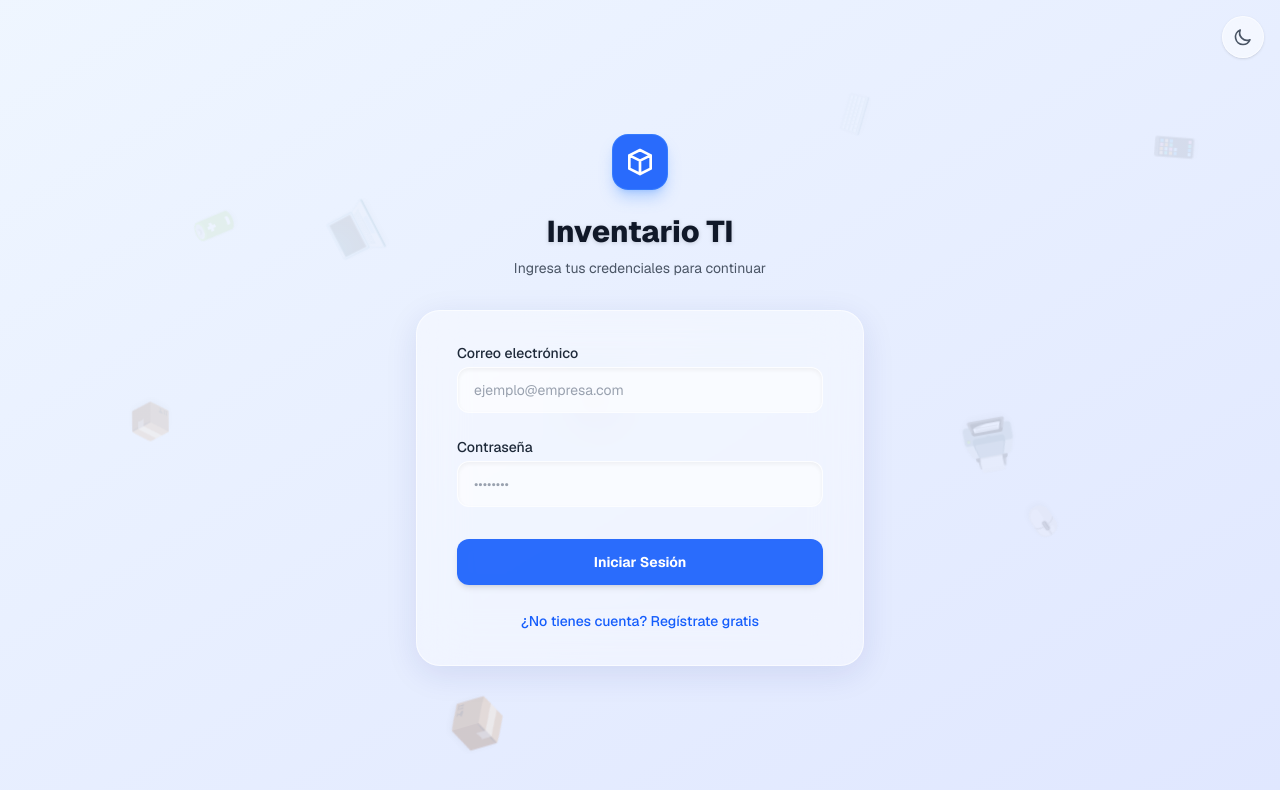
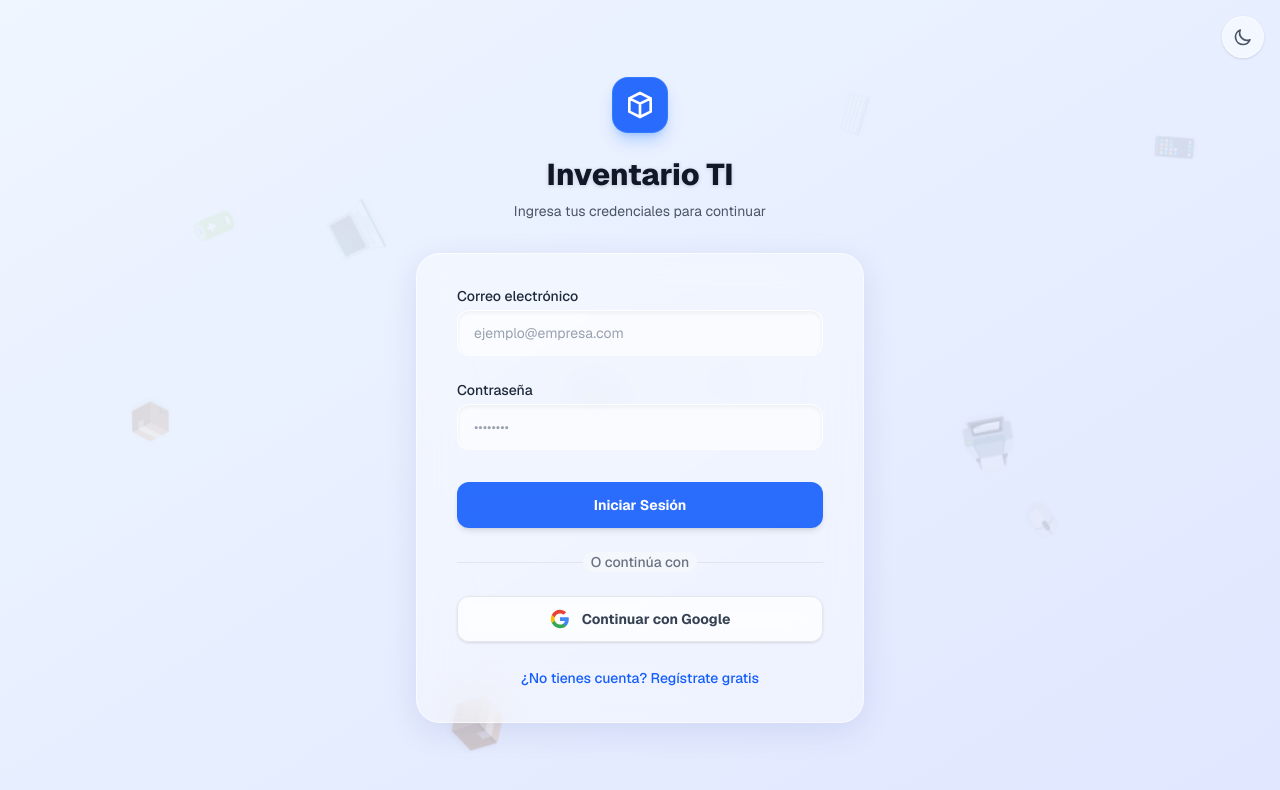
Before and after one commit to ronmardi/inventario, a Next.js app: page /login in a window 1280 px wide. Shown: the top 790 px of the page. Built offline with nearby package versions, Linux system fonts and the light colour scheme; no server answers.

Commit message:
new login

```diff
--- a/app/login/page.tsx
+++ b/app/login/page.tsx
@@ -37,17 +37,39 @@ export default function LoginPage() {
 
   const [email, setEmail] = useState("");
   const [password, setPassword] = useState("");
-  // Nuevo estado para el nombre de la empresa
+  // Estado para el nombre de la empresa
   const [companyName, setCompanyName] = useState("");
 
   const [error, setError] = useState<string | null>(null);
   const [isLoading, setIsLoading] = useState(false);
+  const [isGoogleLoading, setIsGoogleLoading] = useState(false);
 
   const [isSignUp, setIsSignUp] = useState(false);
 
   useEffect(() => {
     setMounted(true);
   }, []);
+
+  const handleGoogleLogin = async () => {
+    setIsGoogleLoading(true);
+    setError(null);
+
+    // Obtenemos la URL base (http://localhost:3000 o https://tu-dominio.com)
+    // El 'callback' se encarga de crear la sesión de Supabase
+    const origin = typeof window !== 'undefined' ? window.location.origin : '';
+
+    const { error } = await supabase.auth.signInWithOAuth({
+      provider: "google",
+      options: {
+        redirectTo: `${origin}/auth/callback`,
+      },
+    });
+
+    if (error) {
+      setError(traducirError(error.message));
+      setIsGoogleLoading(false);
+    }
+  };
 
   const handleSubmit = async (e: React.FormEvent) => {
     e.preventDefault();
@@ -75,14 +97,12 @@ export default function LoginPage() {
           return;
         }
 
-        // P1.12: Crear la empresa y enlazar al usuario como superadmin usando la RPC segura
+        // Crear la empresa y enlazar al usuario como superadmin usando la RPC segura
         const { error: rpcError } = await supabase.rpc("registrar_empresa_inicial", {
           p_company_name: companyName.trim()
         });
 
         if (rpcError) {
-          // Si esto falla, el auth del usuario se creó, pero su perfil quedó sin empresa.
-          // En un sistema robusto, podrías hacer rollback o derivarlo a un onboarding.
           setError("Cuenta creada, pero ocurrió un error al configurar la empresa.");
           setIsLoading(false);
           return;
@@ -181,7 +201,7 @@ export default function LoginPage() {
           <form className="space-y-6" onSubmit={handleSubmit}>
 
             {error && (
-              <div className="bg-red-50/80 dark:bg-red-900/40 backdrop-blur-md border-l-4 border-red-500 p-4 rounded-lg">
+              <div className="bg-red-50/80 dark:bg-red-900/40 backdrop-blur-md border-l-4 border-red-500 p-4 rounded-lg animate-fade-in">
                 <p className="text-sm text-red-700 dark:text-red-300 font-medium">{error}</p>
               </div>
             )}
@@ -253,7 +273,7 @@ export default function LoginPage() {
             <div className="pt-2">
               <button
                 type="submit"
-                disabled={isLoading}
+                disabled={isLoading || isGoogleLoading}
                 className="w-full flex justify-center py-3 px-4 border border-transparent rounded-xl shadow-md text-sm font-bold text-white bg-blue-600/90 hover:bg-blue-600 focus:outline-none focus:ring-2 focus:ring-offset-2 focus:ring-blue-500 dark:focus:ring-offset-gray-900 disabled:opacity-70 disabled:cursor-not-allowed transition-all backdrop-blur-sm"
               >
                 {isLoading ? (
@@ -267,6 +287,39 @@ export default function LoginPage() {
               </button>
             </div>
           </form>
+
+          {/* Separador */}
+          <div className="relative my-6">
+            <div className="absolute inset-0 flex items-center">
+              <div className="w-full border-t border-gray-300/50 dark:border-gray-600/50"></div>
+            </div>
+            <div className="relative flex justify-center text-sm">
+              <span className="px-2 bg-[#f4f7fc] dark:bg-[#161e31] text-gray-500 rounded-full font-medium">O continúa con</span>
+            </div>
+          </div>
+
+          {/* Botón de Google SSO */}
+          <button
+            onClick={handleGoogleLogin}
+            disabled={isLoading || isGoogleLoading}
+            type="button"
+            className="w-full flex items-center justify-center px-4 py-3 rounded-xl font-bold text-sm text-gray-700 dark:text-gray-200 bg-white/60 dark:bg-gray-800/60 hover:bg-white dark:hover:bg-gray-700 border border-gray-200 dark:border-gray-700 shadow-sm backdrop-blur-sm transition-all hover:scale-[1.02] active:scale-[0.98] disabled:opacity-70 disabled:cursor-not-allowed disabled:hover:scale-100"
+          >
+            {isGoogleLoading ? (
+              <svg className="animate-spin -ml-1 mr-3 h-5 w-5 text-gray-500 dark:text-gray-300" xmlns="http://www.w3.org/2000/svg" fill="none" viewBox="0 0 24 24">
+                <circle className="opacity-25" cx="12" cy="12" r="10" stroke="currentColor" strokeWidth="4"></circle>
+                <path className="opacity-75" fill="currentColor" d="M4 12a8 8 0 018-8V0C5.373 0 0 5.373 0 12h4zm2 5.291A7.962 7.962 0 014 12H0c0 3.042 1.135 5.824 3 7.938l3-2.647z"></path>
+              </svg>
+            ) : (
+              <svg className="w-5 h-5 mr-3" viewBox="0 0 24 24">
+                <path fill="#4285F4" d="M22.56 12.25c0-.78-.07-1.53-.2-2.25H12v4.26h5.92c-.26 1.37-1.04 2.53-2.21 3.31v2.77h3.57c2.08-1.92 3.28-4.74 3.28-8.09z" />
+                <path fill="#34A853" d="M12 23c2.97 0 5.46-.98 7.28-2.66l-3.57-2.77c-.98.66-2.23 1.06-3.71 1.06-2.86 0-5.29-1.93-6.16-4.53H2.18v2.84C3.99 20.53 7.7 23 12 23z" />
+                <path fill="#FBBC05" d="M5.84 14.09c-.22-.66-.35-1.36-.35-2.09s.13-1.43.35-2.09V7.07H2.18C1.43 8.55 1 10.22 1 12s.43 3.45 1.18 4.93l2.85-2.22.81-.62z" />
+                <path fill="#EA4335" d="M12 5.38c1.62 0 3.06.56 4.21 1.64l3.15-3.15C17.45 2.09 14.97 1 12 1 7.7 1 3.99 3.47 2.18 7.07l3.66 2.84c.87-2.6 3.3-4.53 6.16-4.53z" />
+              </svg>
+            )}
+            {isGoogleLoading ? "Conectando..." : "Continuar con Google"}
+          </button>
 
           <div className="mt-6 text-center">
             <button
```
